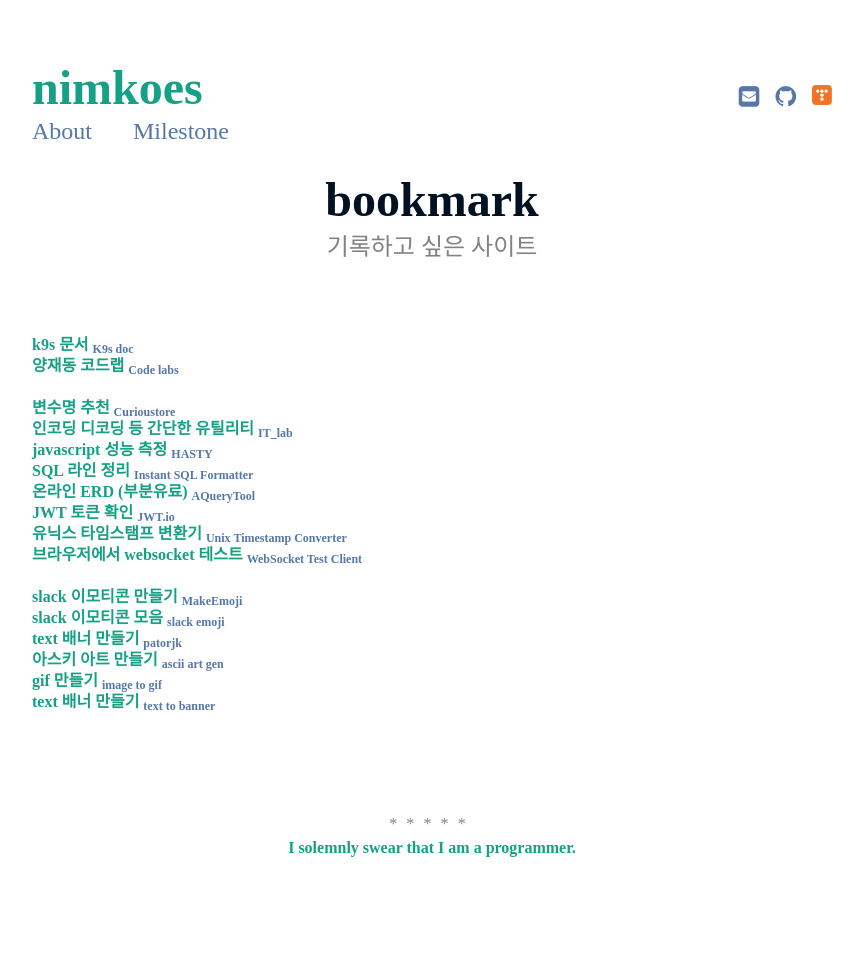
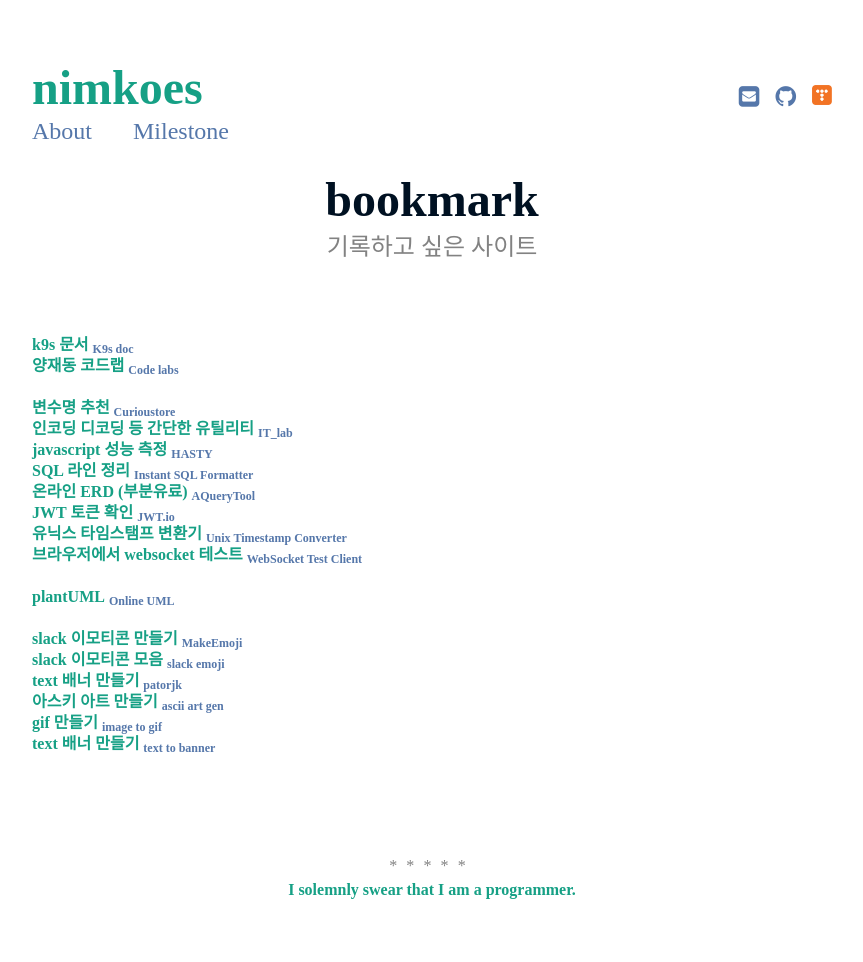
Before and after one commit to nimkoes/portfolio, a Jekyll site: the page built from _posts/1350-01-24-bookmark.md, in a window 1280 px wide. Shown: the whole page, without its empty margins (208-1071 px from the left). Built offline with Jekyll 4.4.1, drawn with Linux system fonts in a browser that asks for light colours; before the commit the page ends 920 px from its top, so only the background shows below that.

Commit message:
Update 1350-01-24-bookmark.md

```diff
--- a/_posts/1350-01-24-bookmark.md
+++ b/_posts/1350-01-24-bookmark.md
@@ -20,6 +20,8 @@
 **JWT 토큰 확인** <sub>[JWT.io][link_JWT_io]</sub>
 **유닉스 타임스탬프 변환기** <sub>[Unix Timestamp Converter][link_Unix_Timestamp_Converter]</sub>
 **브라우저에서 websocket 테스트** <sub>[WebSocket Test Client][link_WebSocket_Test_Client]</sub>
+
+**plantUML** <sub>[Online UML][link_Online_UML]</sub>
 
 **slack 이모티콘 만들기** <sub>[MakeEmoji][link_MakeEmoji]</sub>
 **slack 이모티콘 모음** <sub>[slack emoji][link_slack_emoji]</sub>
@@ -46,6 +48,9 @@
 [link_Unix_Timestamp_Converter]:https://time.is/ko/Unix_time_converter
 [link_WebSocket_Test_Client]:chrome-extension://fgponpodhbmadfljofbimhhlengambbn/index.html
 
+[link_Online_UML]:https://plantuml.com/ko/
+
+
 [link_MakeEmoji]:https://makeemoji.com/
 [link_slack_emoji]:https://slackmojis.com/
 [link_patorjk]:http://patorjk.com/software/taag/#p=display&f=Graffiti&t=
```
